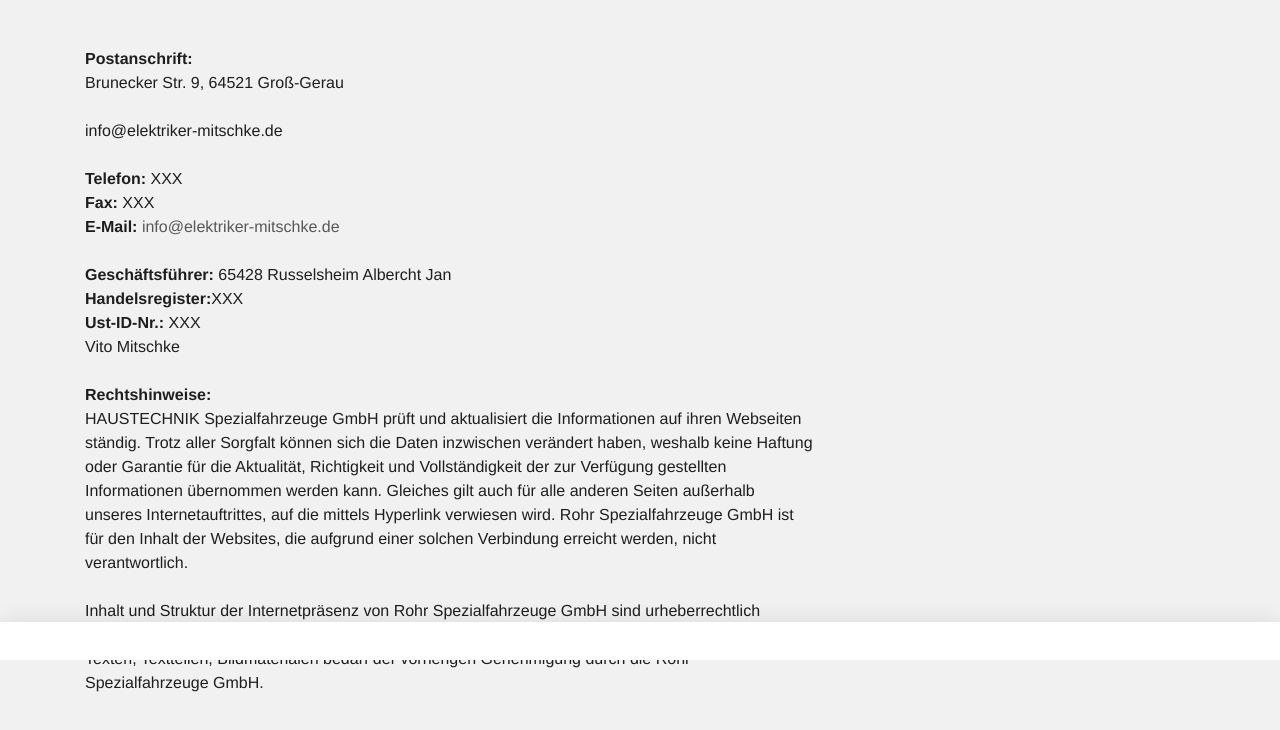
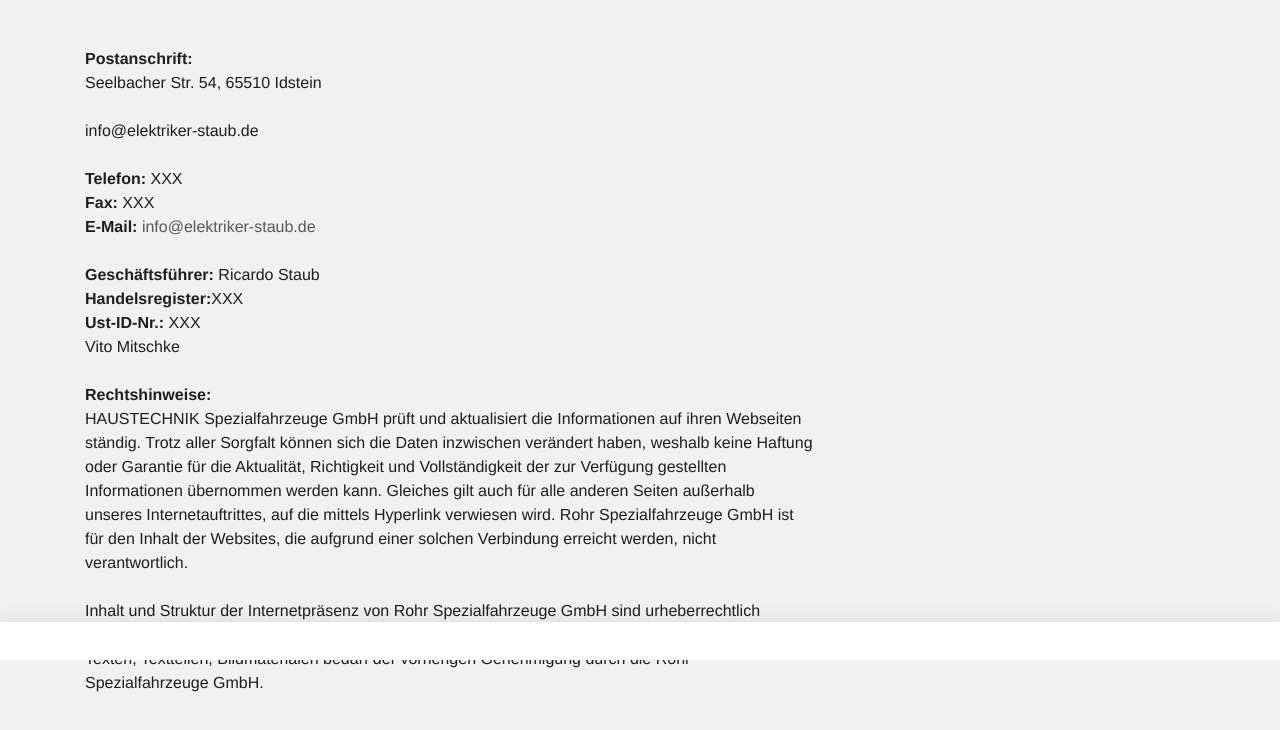
Before and after one commit to Haustechnik-24/elektriker-Staub-, a plain HTML site: page impressum.html in a window 1280 px wide. Shown: the part 140-870 px from the top of the page. Drawn offline with Linux system fonts and the light colour scheme; a script that the page names is missing.

Commit message:
Update impressum.html

```diff
--- a/impressum.html
+++ b/impressum.html
@@ -27,7 +27,7 @@ class="ie9"><![endif]--><!--[if (gt IE 9)|!(IE)]><!--><body><!--<![endif]-->
   <a href="index.html">startseite</a>
 
   Impressum</h2></div></div></div></div><div class="container slot-two-columns"><div class="row"><div class="col-xs-12 col-md-8">
-<a id="c8"></a><div class="content-text m-b-1"><div class="row"><div class="col-sm-12"><p class="bodytext"><strong>Postanschrift:</strong><br> Brunecker Str. 9, 64521 Groß-Gerau <br> <br> info@elektriker-mitschke.de</p><p class="bodytext">&nbsp;</p><p class="bodytext"><strong>Telefon:</strong> XXX<br> <strong>Fax:</strong> XXX<br> <strong>E-Mail:</strong> <a href="mailto:info@rohr-spezialfahrzeuge.com">info@elektriker-mitschke.de</a></p><p class="bodytext">&nbsp;</p><p class="bodytext"><strong>Geschäftsführer:</strong>  65428 Russelsheim Albercht Jan
+<a id="c8"></a><div class="content-text m-b-1"><div class="row"><div class="col-sm-12"><p class="bodytext"><strong>Postanschrift:</strong><br> Seelbacher Str. 54, 65510 Idstein <br> <br> info@elektriker-staub.de</p><p class="bodytext">&nbsp;</p><p class="bodytext"><strong>Telefon:</strong> XXX<br> <strong>Fax:</strong> XXX<br> <strong>E-Mail:</strong> <a href="mailto:info@rohr-spezialfahrzeuge.com">info@elektriker-staub.de</a></p><p class="bodytext">&nbsp;</p><p class="bodytext"><strong>Geschäftsführer:</strong>  Ricardo Staub
 
 
 
```
